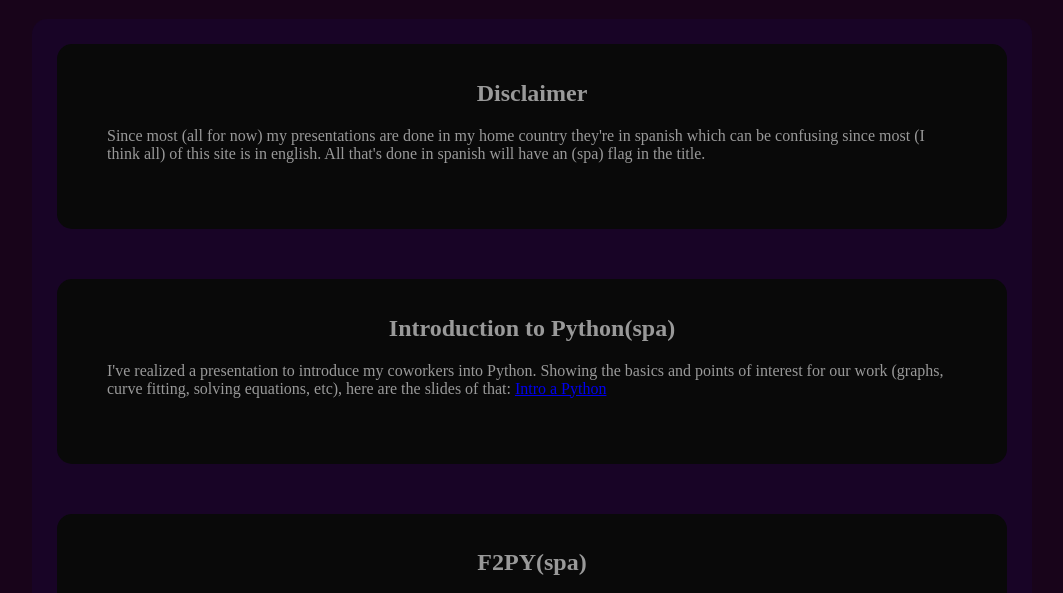
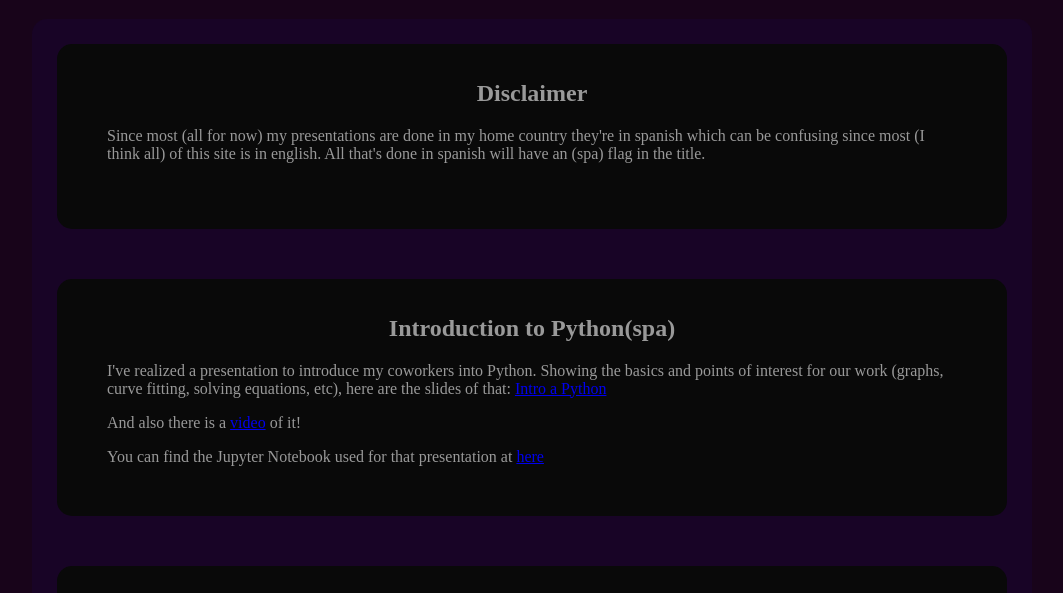
Before and after one commit to fedebenelli/fedebenelli.github.io, a plain HTML site: page tutorials/ttrls.html in a window 1280 px wide. Shown: the part 171-764 px from the top of the page, without its empty margins (108-1171 px from the left). Drawn offline with Linux system fonts and the light colour scheme.

Commit message:
intro-python

```diff
--- a/tutorials/ttrls.html
+++ b/tutorials/ttrls.html
@@ -37,6 +37,12 @@
 		Intro a Python
 	</a>
 	</p>
+	<p>
+	And also there is a <a href="https://youtu.be/S6fkjGCTs1s">video</a>
+	of it!
+	</p>
+	You can find the Jupyter Notebook used for that presentation at
+	<a href="https://github.com/fedebenelli/phd/blob/main/presentations/intro-python/intro-python.ipynb">here</a>
 	</div>
 
 	<div class="odd">
```
